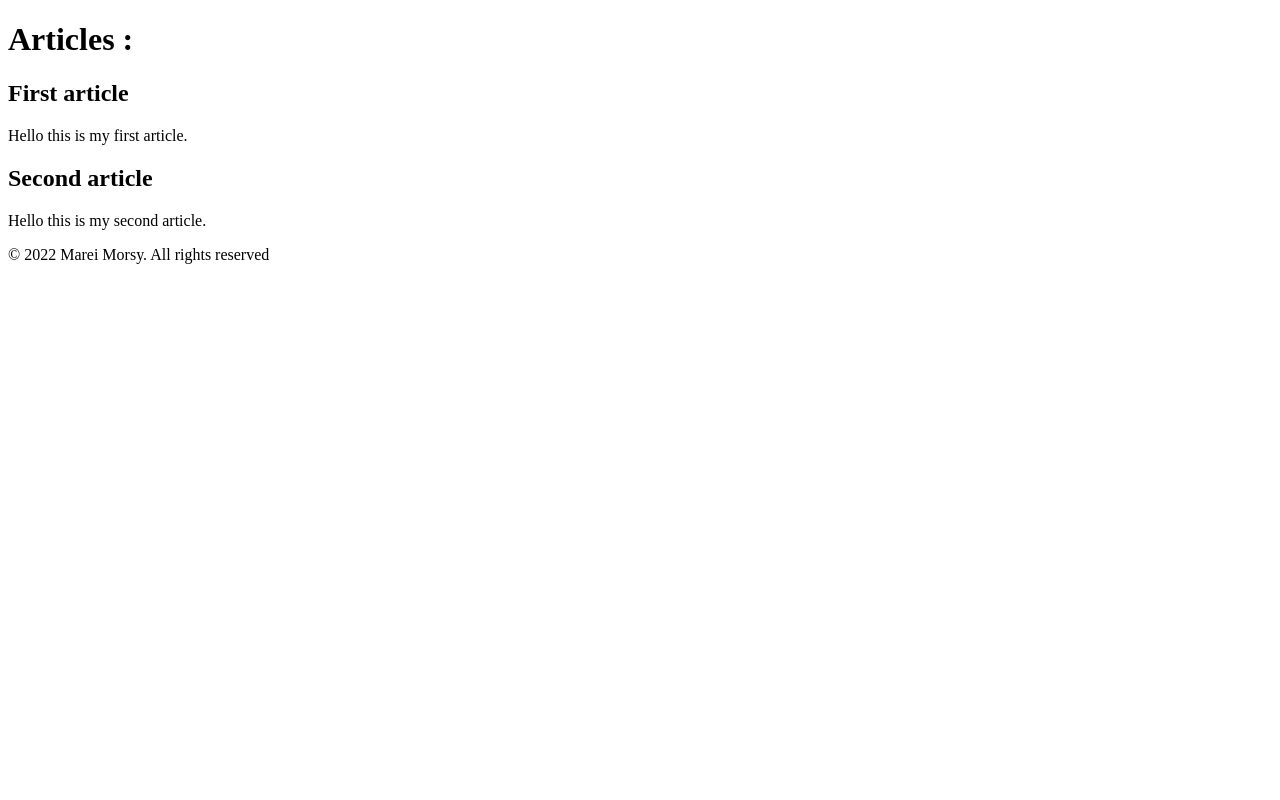
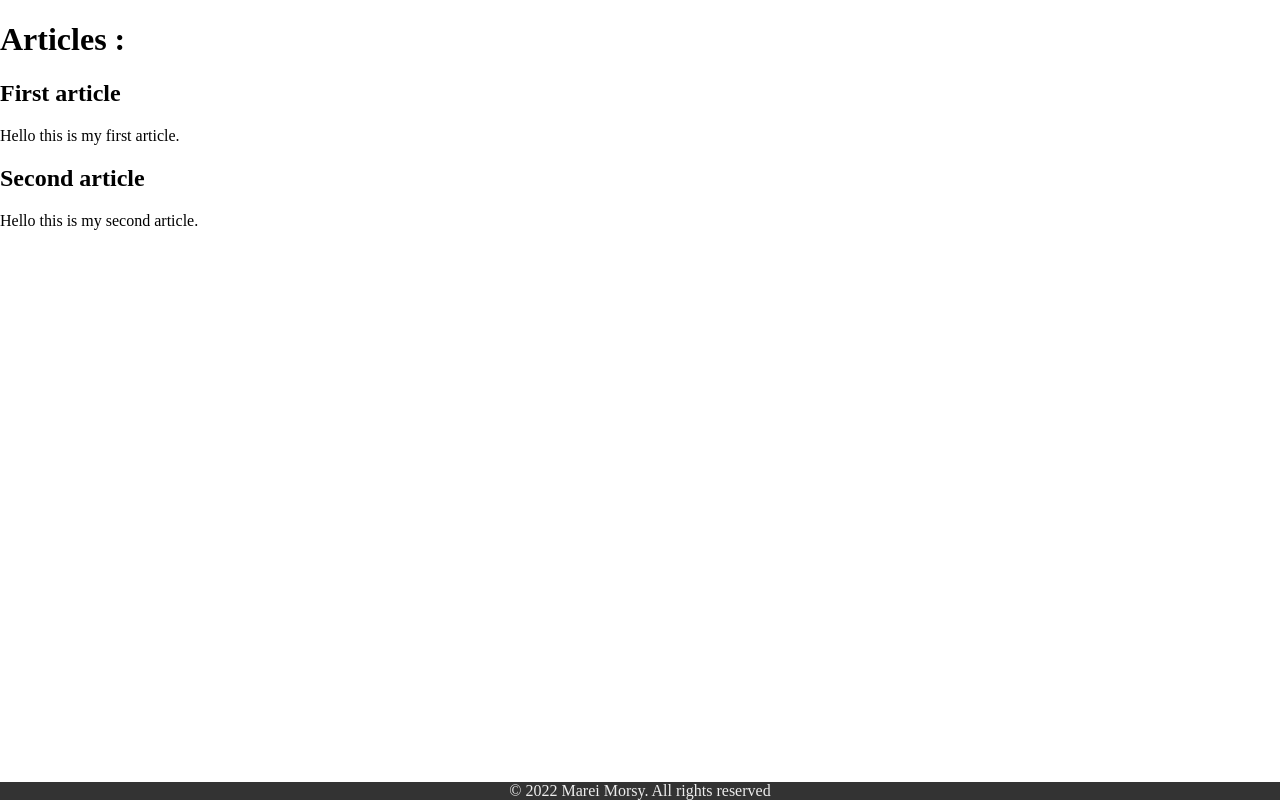
Before and after one commit to mareimorsy/fri-session-test-git, a plain HTML site: page index.html in a window 1280 px wide. Drawn offline with Linux system fonts and the light colour scheme.

Commit message:
add styling to footer

```diff
--- a/index.html
+++ b/index.html
@@ -5,6 +5,19 @@
     <meta http-equiv="X-UA-Compatible" content="IE=edge">
     <meta name="viewport" content="width=device-width, initial-scale=1.0">
     <title>Welcome to my awesome blog</title>
+    <style>
+        body{
+            margin: 0;
+        }
+        footer{
+            background: #333;
+            color: #EEE;
+            text-align: center;
+            position: absolute;
+            bottom: 0;
+            width: 100%;
+        }
+    </style>
 </head>
 <body>
     <h1>Articles :</h1>
```
